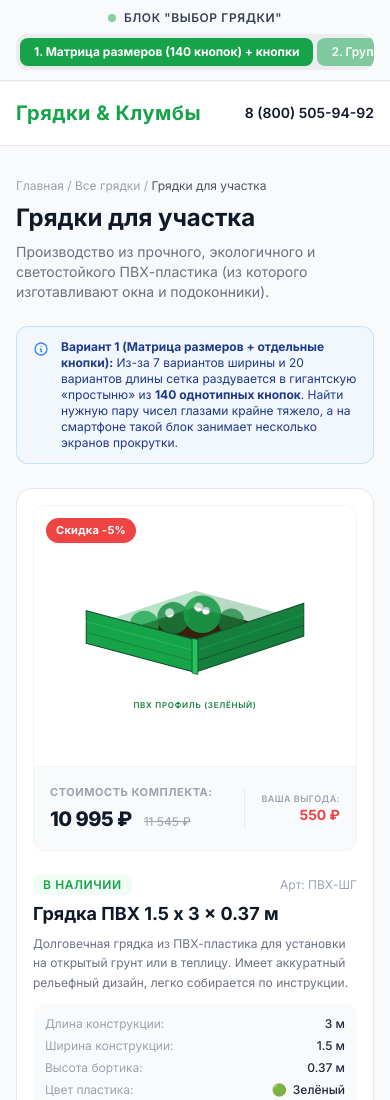
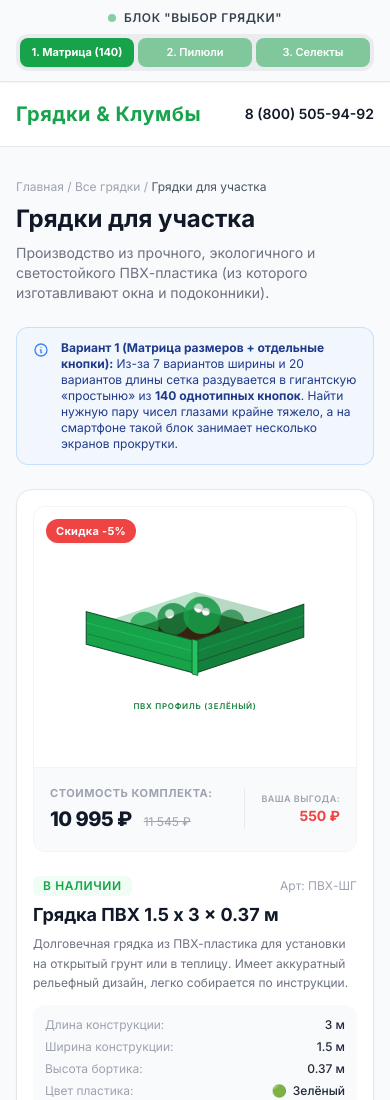
Before and after one commit to Aharito/gryadki-demo, a plain HTML site: page index.html in a window 390 px wide. Shown: the top 1100 px of the page. Drawn offline with nearby package versions, Linux system fonts and the light colour scheme.

Commit message:
Update index.html

```diff
--- a/index.html
+++ b/index.html
@@ -21,15 +21,18 @@
                 <span class="w-2 h-2 rounded-full bg-green-600 animate-pulse"></span>
                 <span class="font-semibold uppercase tracking-wider">БЛОК "ВЫБОР ГРЯДКИ"</span>
             </div>
-            <div class="flex bg-gray-200/70 p-1 rounded-xl w-full sm:w-auto overflow-x-auto gap-1">
-                <button id="tab-btn-matrix" onclick="switchVariant('matrix')" class="flex-1 sm:flex-none px-3.5 py-1.5 rounded-lg text-xs font-semibold transition-all whitespace-nowrap">
-                    1. Матрица размеров (140 кнопок) + кнопки
+            <div class="flex bg-gray-200/70 p-1 rounded-xl w-full sm:w-auto gap-1">
+                <button id="tab-btn-matrix" onclick="switchVariant('matrix')" class="flex-1 sm:flex-none px-2 sm:px-3.5 py-1.5 rounded-lg text-[11px] sm:text-xs font-semibold transition-all whitespace-nowrap text-center">
+                    <span class="sm:hidden">1. Матрица (140)</span>
+                    <span class="hidden sm:inline">1. Матрица размеров (140 кнопок) + кнопки</span>
                 </button>
-                <button id="tab-btn-pills" onclick="switchVariant('pills')" class="flex-1 sm:flex-none px-3.5 py-1.5 rounded-lg text-xs font-semibold transition-all whitespace-nowrap">
-                    2. Группы кнопок-пилюль
+                <button id="tab-btn-pills" onclick="switchVariant('pills')" class="flex-1 sm:flex-none px-2 sm:px-3.5 py-1.5 rounded-lg text-[11px] sm:text-xs font-semibold transition-all whitespace-nowrap text-center">
+                    <span class="sm:hidden">2. Пилюли</span>
+                    <span class="hidden sm:inline">2. Группы кнопок-пилюль</span>
                 </button>
-                <button id="tab-btn-selects" onclick="switchVariant('selects')" class="flex-1 sm:flex-none px-3.5 py-1.5 rounded-lg text-xs font-semibold transition-all whitespace-nowrap">
-                    3. Выпадающие селекты
+                <button id="tab-btn-selects" onclick="switchVariant('selects')" class="flex-1 sm:flex-none px-2 sm:px-3.5 py-1.5 rounded-lg text-[11px] sm:text-xs font-semibold transition-all whitespace-nowrap text-center">
+                    <span class="sm:hidden">3. Селекты</span>
+                    <span class="hidden sm:inline">3. Выпадающие селекты</span>
                 </button>
             </div>
         </div>
@@ -443,9 +446,9 @@
             validVariants.forEach(v => {
                 const btn = document.getElementById(`tab-btn-${v}`);
                 if (v === variant) {
-                    btn.className = 'flex-1 sm:flex-none px-3.5 py-1.5 rounded-lg text-xs font-bold bg-green-600 text-white shadow-sm transition-all whitespace-nowrap';
+                    btn.className = 'flex-1 sm:flex-none px-2 sm:px-3.5 py-1.5 rounded-lg text-[11px] sm:text-xs font-bold bg-green-600 text-white shadow-sm transition-all whitespace-nowrap text-center';
                 } else {
-                    btn.className = 'flex-1 sm:flex-none px-3.5 py-1.5 rounded-lg text-xs font-semibold bg-green-600/50 text-white hover:bg-green-600/75 transition-all whitespace-nowrap';
+                    btn.className = 'flex-1 sm:flex-none px-2 sm:px-3.5 py-1.5 rounded-lg text-[11px] sm:text-xs font-semibold bg-green-600/50 text-white hover:bg-green-600/75 transition-all whitespace-nowrap text-center';
                 }
             });
 
@@ -570,7 +573,7 @@
                 `;
             }).join('');
 
-            // Матрица 140 комбинаций (Ширина x Длина): минимальная ширина min-w-[98px] (ровно на стандартном шрифте, гибко при увеличении)
+            // Матрица 140 комбинаций (Ширина x Длина): минимальная ширина min-w-[98px]
             const gridContainer = document.getElementById('matrix-grid-container');
             let html = '';
             widths.forEach(w => {
```
